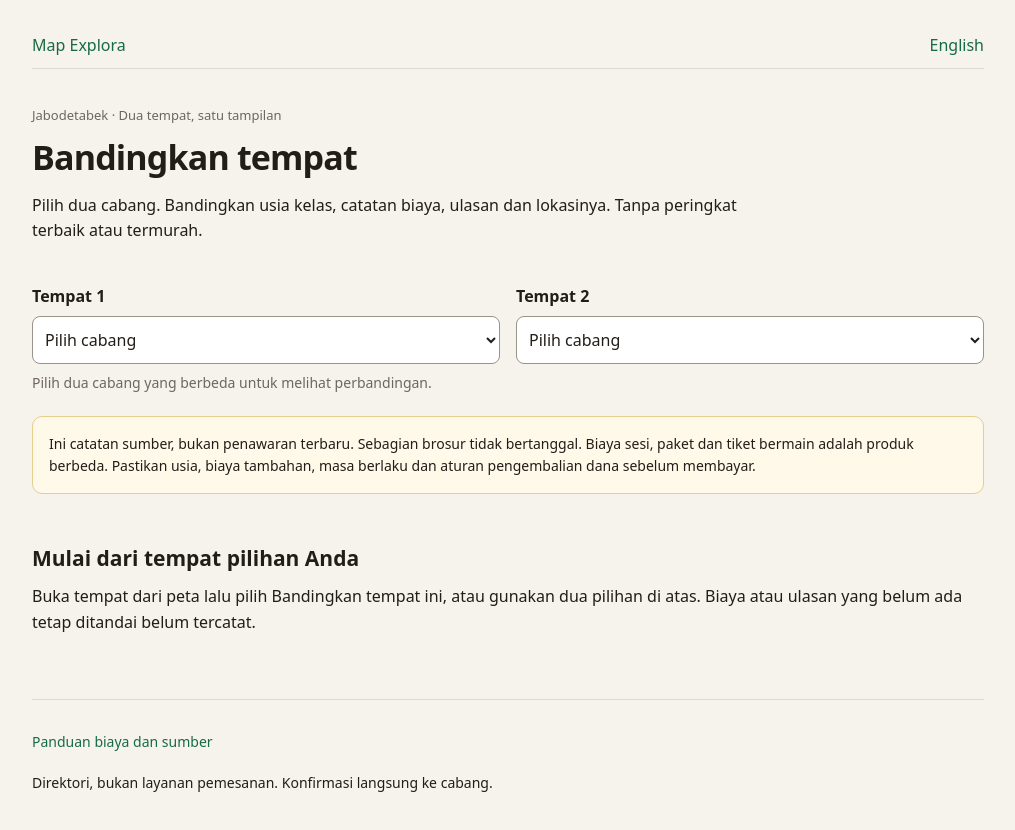
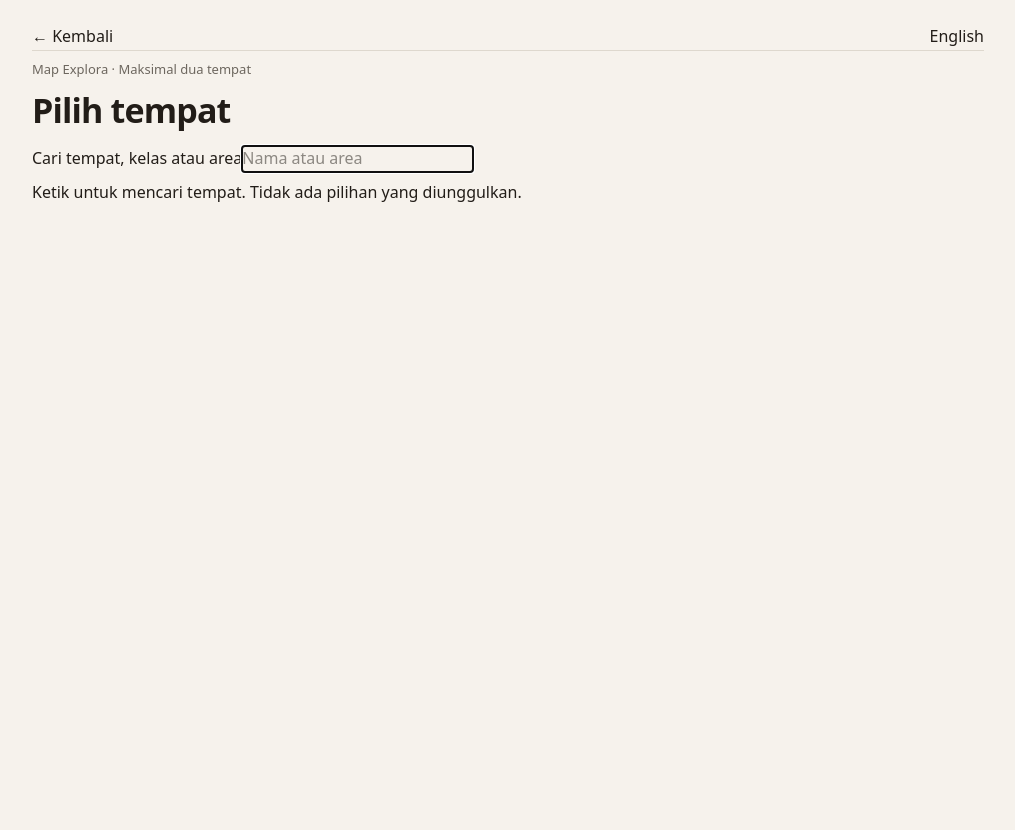
Before and after one commit to Derryl-Ditra/map-explora, a Next.js app: page /id/compare in a window 1280 px wide. Shown: the top 830 px of the page, without its empty margins (132-1147 px from the left). After the commit the page ends 800 px from the top, so only its background shows below. Built offline with nearby package versions, Linux system fonts and the light colour scheme.

Commit message:
Draft place-first comparison v3

```diff
--- a/src/components/ComparePlaces.tsx
+++ b/src/components/ComparePlaces.tsx
@@ -1,37 +1,66 @@
 'use client';
-import {useEffect,useState} from 'react';
+import {useEffect,useRef,useState} from 'react';
 import Link from 'next/link';
 import type {Venue} from '@/types/venue';
-import {comparisonPath,comparisonSelection} from '@/utils/comparePlaces';
+import {comparisonSelection} from '@/utils/comparePlaces';
 import {venueName} from '@/utils/discovery';
+import {venueMatchesSearch} from '@/utils/searchMatch';
 import {placePath,placeMapUrl} from '@/utils/placePages';
 import {publicLocation} from '@/utils/publicLocation';
-import {publicCaution,publicProgramNote} from '@/utils/placeLanguage';
+import {publicCaution,publicProgramNote,placeText} from '@/utils/placeLanguage';
 import {isVerifiedAgeClaim,verifiedPrograms} from '@/utils/ageMatch';
 import RecordedFees from './RecordedFees';
 import ReviewSnapshot from './ReviewSnapshot';
 import './compare-places.css';
 
-export default function ComparePlaces({venues,lang}:{venues:Venue[];lang:'en'|'id'}) {
+type Lang='en'|'id';
+export default function ComparePlaces({venues,lang:initialLang,onBack}:{venues:Venue[];lang:Lang;onBack?: (ids:[string,string])=>void}) {
+ const [lang,setLang]=useState(initialLang);
  const t=(en:string,id:string)=>lang==='id'?id:en;
  const [selected,setSelected]=useState<[string,string]>(['','']);
- useEffect(()=>{const load=()=>{const q=new URLSearchParams(window.location.search);setSelected(comparisonSelection(venues,q.get('a'),q.get('b')));};const tick=requestAnimationFrame(load);window.addEventListener('popstate',load);return()=>{cancelAnimationFrame(tick);window.removeEventListener('popstate',load);};},[venues]);
- const pick=(index:number,id:string)=>{const next:[string,string]=[...selected];next[index]=id;if(id&&next[1-index]===id)next[1-index]='';setSelected(next);const u=new URL(location.href);u.search='';if(next[0])u.searchParams.set('a',next[0]);if(next[1])u.searchParams.set('b',next[1]);history.replaceState(null,'',u);};
+ const [picker,setPicker]=useState<0|1|null>(null);
+ const [query,setQuery]=useState('');
+ const [expanded,setExpanded]=useState<Record<string,boolean>>({});
+ const scroll=useRef<HTMLDivElement>(null);
+ const input=useRef<HTMLInputElement>(null);
+ const backButton=useRef<HTMLButtonElement>(null);
+ const previousScroll=useRef(0);
+ const replaceButton=useRef<(HTMLButtonElement|null)[]>([]);
+ const mounted=useRef(false);
+ useEffect(()=>{const q=new URLSearchParams(location.search);const ids=comparisonSelection(venues,q.get('a'),q.get('b'));const tick=requestAnimationFrame(()=>{setSelected(ids);setLang(q.get('shareLang')==='id'?'id':q.get('shareLang')==='en'?'en':initialLang);setPicker(ids[0]&&ids[1]?null:ids[0]?1:0);backButton.current?.focus();});return()=>cancelAnimationFrame(tick);},[venues,initialLang]);
+ useEffect(()=>{if(picker!==null){input.current?.focus({preventScroll:true});if(scroll.current)scroll.current.scrollTop=0;}mounted.current=true;},[picker]);
+ const update=(ids:[string,string],language=lang)=>{setSelected(ids);const u=new URL(location.href);u.searchParams.delete('a');u.searchParams.delete('b');if(ids[0])u.searchParams.set('a',ids[0]);if(ids[1])u.searchParams.set('b',ids[1]);u.searchParams.set('shareLang',language);history.replaceState(history.state,'',u);};
+ const begin=(index:0|1)=>{previousScroll.current=scroll.current?.scrollTop||0;setQuery('');setPicker(index);};
+ const restore=()=>{const index=picker;setPicker(null);requestAnimationFrame(()=>{if(scroll.current)scroll.current.scrollTop=previousScroll.current;replaceButton.current[index||0]?.focus();});};
+ const choose=(id:string)=>{if(picker===null)return;const next:[string,string]=[...selected];next[picker]=id;update(next);setQuery('');if(!next[0]||!next[1]){setPicker(next[0]?1:0);}else{setPicker(null);setExpanded({});requestAnimationFrame(()=>{if(scroll.current)scroll.current.scrollTop=0;replaceButton.current[picker]?.focus();});}};
+ const remove=(index:0|1)=>{const remaining=selected[1-index];update([remaining,'']);setQuery('');setPicker(remaining?1:0);setExpanded({});};
  const pair=selected.map(id=>venues.find(v=>v.id===id));
  const ready=pair.every(Boolean);
+ const retained=picker===null?undefined:pair[1-picker];
+ const results=(retained||query.trim())?venues.filter(v=>v.id!==retained?.id&&venueMatchesSearch(v,query)):[];
+ const back=()=>{if(onBack)onBack(selected);else{const base=process.env.NODE_ENV==='production'?'/map-explora':'';const u=new URL(base+'/',location.origin);u.searchParams.set('shareLang',lang);if(selected[0]&&!selected[1])u.searchParams.set('venue',selected[0]);location.assign(u);}};
+ const ageSummary=(v:Venue)=>{const ps=verifiedPrograms(v);return <>{ps.length?ps.map((p,i)=><p key={i}><strong>{p.name}</strong><br/>{p.age.minMonths}-{p.age.maxMonths} {t('months','bulan')}</p>):v.branchAge&&isVerifiedAgeClaim(v.branchAge)?<p>{v.branchAge.minMonths}-{v.branchAge.maxMonths} {t('months (branch range)','bulan (rentang cabang)')}</p>:<p>{t('Class ages not verified. Confirm with the branch.','Usia kelas belum terverifikasi. Tanyakan ke cabang.')}</p>}{v.programs.filter(p=>p.offering!=='not-offered'&&!ps.includes(p)).map((p,i)=><p className="compare-concern" key={i}>{p.name}: {(p.age.sourceConflict||/profile lists ages.*while|sources disagree/i.test(p.note||''))?t('Age sources disagree. Confirm suitability.','Sumber usia berbeda. Tanyakan kesesuaian usia.'):t('Program and age need branch confirmation.','Program dan usia perlu dikonfirmasi ke cabang.')}</p>)}{v.programs.some(p=>/special-needs/i.test(p.note||''))&&<p className="compare-concern">{t('For children with special needs','Untuk anak berkebutuhan khusus')}</p>}{ps.some(p=>p.term)&&<p className="compare-muted">{t('A recorded term, not live availability. See age details.','Catatan periode kelas, bukan ketersediaan terbaru. Lihat rincian usia.')}</p>}</>;};
+ const ageDetails=(v:Venue)=><>{verifiedPrograms(v).map((p,i)=><div className="compare-program" key={i}>{p.term&&<p>{p.term}</p>}{publicProgramNote(p.note,lang)&&<p>{publicProgramNote(p.note,lang)}</p>}<a href={p.age.providerAgeUrl}>{t('Age source','Sumber usia')}: {p.name}</a><small>{t('Read','Dibaca')} {p.age.sourceCheckedAt}</small></div>)}{v.branchAge?.providerAgeUrl&&<><a href={v.branchAge.providerAgeUrl}>{t('Branch age source','Sumber usia cabang')}</a><small>{t('Read','Dibaca')} {v.branchAge.sourceCheckedAt}</small></>}{v.programs.filter(p=>p.offering!=='not-offered'&&!verifiedPrograms(v).includes(p)).map((p,i)=><div key={'pending-'+i}><strong>{p.name}</strong>{publicProgramNote(p.note,lang)&&<p>{publicProgramNote(p.note,lang)}</p>}{p.age.providerAgeUrl&&<a href={p.age.providerAgeUrl}>{t('Age source','Sumber usia')}</a>}<small>{t('Read','Dibaca')} {p.age.sourceCheckedAt}</small></div>)}<Link href={placePath(v,lang)}>{t('All class details','Semua rincian kelas')}</Link></>;
+ const feeSummary=(v:Venue)=><>{!v.priceListings?.length?<p>{t('No price recorded. This does not mean free.','Biaya belum tercatat. Bukan berarti gratis.')}</p>:<><p className="compare-muted">{t('Source prices, confirm before paying','Harga dari sumber, perlu dicek')}</p>{v.priceListings.map((p,i)=><div className="compare-fee-summary" key={i}><strong>Rp {p.amountIdr.toLocaleString('id-ID')}</strong><p>{placeText(p.unit,lang,t('See source unit','Lihat satuan di sumber'))}</p><p>{placeText(p.label,lang,t('See source product','Lihat produk di sumber'))}</p><small>{p.sourceKind==='official'?t('Official','Resmi'):t('Partner','Mitra')} · {p.checkedAt}</small></div>)}{[...new Set(v.priceListings.map(p=>p.note).filter(Boolean))].map((note,i)=><p className="compare-qualification" key={i}>{placeText(note,lang,t('Check source conditions.','Periksa syarat di sumber.'))}</p>)}</>}</>;
+ const reviewSummary=(v:Venue)=>{const r=v.reviews;return !r?<p>{t('Reviews not recorded.','Ulasan belum tercatat.')}</p>:<><p><strong>{r.rating!==null?`${r.rating.toFixed(1)}/5`:t('Rating not recorded','Nilai belum tercatat')}</strong>{r.reviewCount!==null?` · ${r.reviewCount} ${t('ratings','penilaian')}`:''}</p><small>{r.source} · {t('Read','Dibaca')} {r.checkedAt}</small>{/pool-wide/i.test(r.sampleNote||'')&&<p className="compare-concern">{t('Pool reviews, not class reviews','Ulasan kolam, bukan kelas')}</p>}{r.reviewCount!==null&&r.reviewCount<10&&<p>{t('Small sample. Too few to judge.','Sampel kecil. Belum cukup untuk menilai.')}</p>}{(r.complaintThemes.length>0||/cleanliness and service|privacy concerns|maintenance, slide|poor after-sales/i.test(r.sampleNote||''))&&<p className="compare-concern">{t('Customer concerns in a limited sample. Open review details. Not verified findings.','Ada keluhan pengunjung dalam sampel terbatas. Buka rincian ulasan. Bukan temuan terverifikasi.')}</p>}<p className="compare-muted">{t('Not a class-quality or safety score.','Bukan nilai kualitas kelas atau keamanan.')}</p></>;};
  const rows=[
-  {key:'ages',title:t('Classes and ages','Kelas dan usia'),render:(v:Venue)=>{const ps=verifiedPrograms(v);return <>{ps.length?ps.map((p,i)=><div className="compare-program" key={i}><strong>{p.name}</strong><p>{p.age.minMonths}-{p.age.maxMonths} {t('months','bulan')}</p>{publicProgramNote(p.note,lang)&&<p>{publicProgramNote(p.note,lang)}</p>}<a href={p.age.providerAgeUrl}>{t('Age source','Sumber usia')}</a><small>{t('Read','Dibaca')} {p.age.sourceCheckedAt}</small></div>):v.branchAge&&isVerifiedAgeClaim(v.branchAge)?<><p>{v.branchAge.minMonths}-{v.branchAge.maxMonths} {t('months (branch range)','bulan (rentang cabang)')}</p><a href={v.branchAge.providerAgeUrl}>{t('Age source','Sumber usia')}</a><small>{t('Read','Dibaca')} {v.branchAge.sourceCheckedAt}</small></>:<p>{t('Class ages not verified. Ask which program fits your child.','Usia kelas belum terverifikasi. Tanyakan program yang sesuai untuk anak Anda.')}</p>}{v.programs.filter(p=>p.offering!=='not-offered'&&!ps.includes(p)).map((p,i)=><div className="compare-program compare-concern" key={'unconfirmed-'+i}><strong>{p.name}</strong><p>{p.age.sourceConflict?t('Age sources disagree. Confirm eligibility.','Sumber usia berbeda. Tanyakan syarat usia.'):t('Program and age need branch confirmation.','Program dan usia perlu dikonfirmasi ke cabang.')}</p>{publicProgramNote(p.note,lang)&&<p>{publicProgramNote(p.note,lang)}</p>}</div>)}<Link href={placePath(v,lang)}>{t('All class details','Semua rincian kelas')}</Link></>;}},
-  {key:'fees',title:t('Recorded fees','Biaya yang tercatat'),render:(v:Venue)=><RecordedFees prices={v.priceListings} lang={lang}/>},
-  {key:'reviews',title:t('Online reviews','Ulasan daring'),render:(v:Venue)=><ReviewSnapshot venue={v} lang={lang}/>},
-  {key:'location',title:t('Location and contact','Lokasi dan kontak'),render:(v:Venue)=>{const l=publicLocation(v,lang);return <><p>{l.address}</p>{l.notice&&<p>{l.notice}</p>}{v.caution&&<p className="compare-concern">{publicCaution(v.caution,lang)}</p>}<p>{v.operatingStatus?.state==='partner-listed'?t('Partner-listed plus Maps evidence.','Tercantum di mitra, dengan bukti Maps.'):t('Listed by the provider.','Tercantum di sumber penyedia.')} {t('Not confirmation it is open today.','Bukan konfirmasi buka hari ini.')}</p><a href={v.operatingStatus?.source||v.sourceUrl}>{t('Branch source','Sumber cabang')}</a><small>{t('Read','Dibaca')} {v.operatingStatus?.checkedAt||v.lastCheckedAt||t('date not recorded','tanggal belum tercatat')}</small><Link href={placePath(v,lang)}>{t('Contact and details','Kontak dan rincian')}</Link><a href={placeMapUrl(v,lang)}>{t('View on map','Lihat di peta')}</a></>;}}
+  {key:'ages',title:t('Classes and ages','Kelas dan usia'),summary:ageSummary,details:ageDetails,label:t('Age details','Rincian usia')},
+  {key:'fees',title:t('Recorded fees','Biaya yang tercatat'),summary:feeSummary,details:(v:Venue)=><RecordedFees prices={v.priceListings} lang={lang}/>,label:t('Fee details','Rincian biaya')},
+  {key:'reviews',title:t('Online reviews','Ulasan daring'),summary:reviewSummary,details:(v:Venue)=><ReviewSnapshot venue={v} lang={lang}/>,label:t('Review details','Rincian ulasan')},
  ];
- return <div className="compare-page" lang={lang}>
-  <nav className="compare-nav" aria-label={t('Page navigation','Navigasi halaman')}><Link href={`/?shareLang=${lang}`}>Map Explora</Link><Link href={comparisonPath(lang==='en'?'id':'en',...selected)} hrefLang={lang==='en'?'id':'en'}>{lang==='en'?'Bahasa Indonesia':'English'}</Link></nav>
-  <main><header className="compare-intro"><p className="compare-eyebrow">Jabodetabek · {t('Two places, one view','Dua tempat, satu tampilan')}</p><h1>{t('Compare places','Bandingkan tempat')}</h1><p>{t('Choose two branches. Compare their class ages, recorded fees, reviews and location. No best-place or cheapest ranking.','Pilih dua cabang. Bandingkan usia kelas, catatan biaya, ulasan dan lokasinya. Tanpa peringkat terbaik atau termurah.')}</p></header>
-  <div className="compare-picker">{selected.map((id,i)=><label key={i} htmlFor={`compare-${i}`}>{t('Place','Tempat')} {i+1}<select id={`compare-${i}`} value={id} onChange={e=>pick(i,e.target.value)}><option value="">{t('Choose a branch','Pilih cabang')}</option>{venues.map(v=><option value={v.id} key={v.id}>{venueName(v)} · {v.area}</option>)}</select></label>)}</div>
-  <p className="compare-help" aria-live="polite">{ready?t('Two branches selected. Scroll to compare.','Dua cabang dipilih. Gulir untuk membandingkan.'):t('Choose two different branches to see the comparison.','Pilih dua cabang yang berbeda untuk melihat perbandingan.')}</p>
-  <aside className="compare-limit">{t('Source snapshots, not current quotes. Some brochures are undated. Session fees, packages and play tickets are different products. Confirm ages, extra charges, expiry and refund rules before paying.','Ini catatan sumber, bukan penawaran terbaru. Sebagian brosur tidak bertanggal. Biaya sesi, paket dan tiket bermain adalah produk berbeda. Pastikan usia, biaya tambahan, masa berlaku dan aturan pengembalian dana sebelum membayar.')}</aside>
-  {ready?<div className="comparison" role="region" aria-label={t('Place comparison','Perbandingan tempat')}><div className="compare-heads">{pair.map(v=><h2 key={v!.id}>{venueName(v!)}<small>{v!.area}</small></h2>)}</div>{rows.map(row=><section className="compare-row" id={row.key} key={row.key}><h2>{row.title}</h2><div className="compare-cells">{pair.map(v=><div className="compare-cell" key={v!.id} aria-label={`${venueName(v!)}: ${row.title}`}>{row.render(v!)}</div>)}</div></section>)}</div>:<div className="compare-empty"><h2>{t('Start with a place you found','Mulai dari tempat pilihan Anda')}</h2><p>{t('Open a place from the map and choose Compare this place, or use the two menus above. A missing price or review stays marked as missing.','Buka tempat dari peta lalu pilih Bandingkan tempat ini, atau gunakan dua pilihan di atas. Biaya atau ulasan yang belum ada tetap ditandai belum tercatat.')}</p></div>}
-  <footer><Link href={`/${lang==='id'?'id/':''}for/class-costs-jakarta/`}>{t('Fee guide and sources','Panduan biaya dan sumber')}</Link><p>{t('A directory, not a booking service. Confirm directly with the branch.','Direktori, bukan layanan pemesanan. Konfirmasi langsung ke cabang.')}</p></footer></main>
- </div>;
+ return <div className="compare-overlay" role="dialog" aria-modal="true" aria-label={t('Compare places','Bandingkan tempat')} onKeyDown={e=>{if(e.key==='Escape'){e.preventDefault();e.stopPropagation();if(picker!==null&&ready)restore();else back();}if(e.key==='Tab'){const nodes=Array.from(e.currentTarget.querySelectorAll<HTMLElement>('a[href],button:not([disabled]),input')).filter(el=>el.getClientRects().length);const first=nodes[0],last=nodes.at(-1);if(e.shiftKey&&document.activeElement===first){e.preventDefault();last?.focus();}else if(!e.shiftKey&&document.activeElement===last){e.preventDefault();first?.focus();}}}}>
+ <div ref={scroll} className="compare-scroll"><div className="compare-page" lang={lang}>
+ <nav className="compare-nav" aria-label={t('Comparison navigation','Navigasi perbandingan')}><button ref={backButton} onClick={back}>← {t('Back','Kembali')}</button><button onClick={()=>{const next=lang==='en'?'id':'en';setLang(next);update(selected,next);}}>{lang==='en'?'Bahasa Indonesia':'English'}</button></nav>
+ {picker!==null?<main className="compare-pick-screen"><p className="compare-eyebrow">Map Explora · {t('Two places maximum','Maksimal dua tempat')}</p><h1>{retained?t('Choose a second place','Pilih tempat kedua'):t('Choose a place','Pilih tempat')}</h1>{retained&&<div className="compare-retained"><small>{t('Keeping','Tetap dipilih')}</small><strong>{venueName(retained)}</strong><span>{retained.area}</span>{!ready&&<button className="compare-remove" onClick={()=>remove((1-picker!) as 0|1)}>{t('Remove this place','Hapus tempat ini')}</button>}</div>}
+ {ready&&<button className="compare-cancel" onClick={restore}>{t('Cancel replacement','Batalkan penggantian')}</button>}
+ <label className="compare-search-label" htmlFor="compare-search">{t('Search place, class or area','Cari tempat, kelas atau area')}</label><input id="compare-search" ref={input} value={query} onChange={e=>setQuery(e.target.value)} placeholder={t('Name or area','Nama atau area')} autoComplete="off"/>
+ <p role="status" className="compare-muted">{(query.trim()||retained)?`${results.length} ${t('places found','tempat ditemukan')}`:t('Type to find a place. No suggested picks.','Ketik untuk mencari tempat. Tidak ada pilihan yang diunggulkan.')}</p>
+ <ul className="compare-results">{results.map(v=><li key={v.id}><div><strong>{venueName(v)}</strong><small>{v.area} · {v.city}</small></div><button onClick={()=>choose(v.id)} aria-label={`${t('Select','Pilih')} ${venueName(v)}`}>{t('Select','Pilih')}</button></li>)}</ul>
+ {pair[picker]&&<button className="compare-remove" onClick={()=>remove(picker)}>{picker===0?t('Remove first place','Hapus tempat pertama'):t('Remove right place','Hapus tempat kanan')}</button>}
+ </main>:ready&&<main><header className="compare-intro"><p className="compare-eyebrow">Map Explora · {t('Two places, one view','Dua tempat, satu tampilan')}</p><h1>{t('Compare places','Bandingkan tempat')}</h1><p>{t('No best-place or cheapest ranking.','Tanpa peringkat terbaik atau termurah.')}</p></header>
+ <div className="comparison"><div className="compare-heads">{pair.map((v,i)=><div key={v!.id}><h2>{venueName(v!)}</h2><small>{v!.area}</small><button ref={el=>{replaceButton.current[i]=el;}} onClick={()=>begin(i as 0|1)} aria-label={`${t('Replace','Ganti')} ${venueName(v!)}`}>{t('Replace','Ganti')} {i===0?t('left','kiri'):t('right','kanan')}</button></div>)}</div>
+ {rows.map(row=><section className="compare-row" key={row.key}><h2>{row.title}</h2><div className="compare-cells">{pair.map(v=><div className="compare-cell" key={v!.id} aria-label={`${venueName(v!)}: ${row.title}`}>{row.summary(v!)}</div>)}</div><button className="compare-disclosure" aria-expanded={!!expanded[row.key]} aria-controls={`compare-${row.key}-details`} onClick={()=>setExpanded({...expanded,[row.key]:!expanded[row.key]})}>{expanded[row.key]?'−':'+'} {row.label} · {t('both places','kedua tempat')}</button><div id={`compare-${row.key}-details`} hidden={!expanded[row.key]}><div className="compare-cells">{pair.map(v=><div className="compare-cell" key={v!.id} aria-label={`${venueName(v!)}: ${row.label}`}>{row.details(v!)}</div>)}</div></div></section>)}
+ <section className="compare-row"><h2>{t('Location and contact','Lokasi dan kontak')}</h2><div className="compare-cells">{pair.map(v=>{const l=publicLocation(v!,lang);return <div className="compare-cell" key={v!.id}><p>{l.address}</p>{l.notice&&<p className="compare-concern">{l.notice}</p>}{v!.caution&&<p className="compare-concern">{publicCaution(v!.caution,lang)}</p>}<p>{v!.operatingStatus?.state==='partner-listed'?t('Partner-listed with Maps evidence.','Tercantum di mitra, dengan bukti Maps.'):t('Listed by the provider.','Tercantum di sumber penyedia.')} {t('Not confirmation it is open today.','Bukan konfirmasi buka hari ini.')}</p><a href={v!.operatingStatus?.source||v!.sourceUrl}>{t('Branch source','Sumber cabang')}</a><small>{t('Read','Dibaca')} {v!.operatingStatus?.checkedAt||v!.lastCheckedAt}</small><Link href={placePath(v!,lang)}>{t('Contact and details','Kontak dan rincian')}</Link><a href={placeMapUrl(v!,lang)}>{t('View on map','Lihat di peta')}</a></div>;})}</div></section>
+ </div><button className="compare-remove" onClick={()=>remove(1)}>{t('Remove right place','Hapus tempat kanan')}</button><aside className="compare-limit">{t('Source snapshots, not current quotes. Session fees, packages and tickets are different products. Confirm ages, extra charges, expiry and refund rules before paying.','Ini catatan sumber, bukan penawaran terbaru. Biaya sesi, paket dan tiket adalah produk berbeda. Pastikan usia, biaya tambahan, masa berlaku dan aturan pengembalian dana sebelum membayar.')}</aside></main>}
+ </div></div></div>;
 }
```
